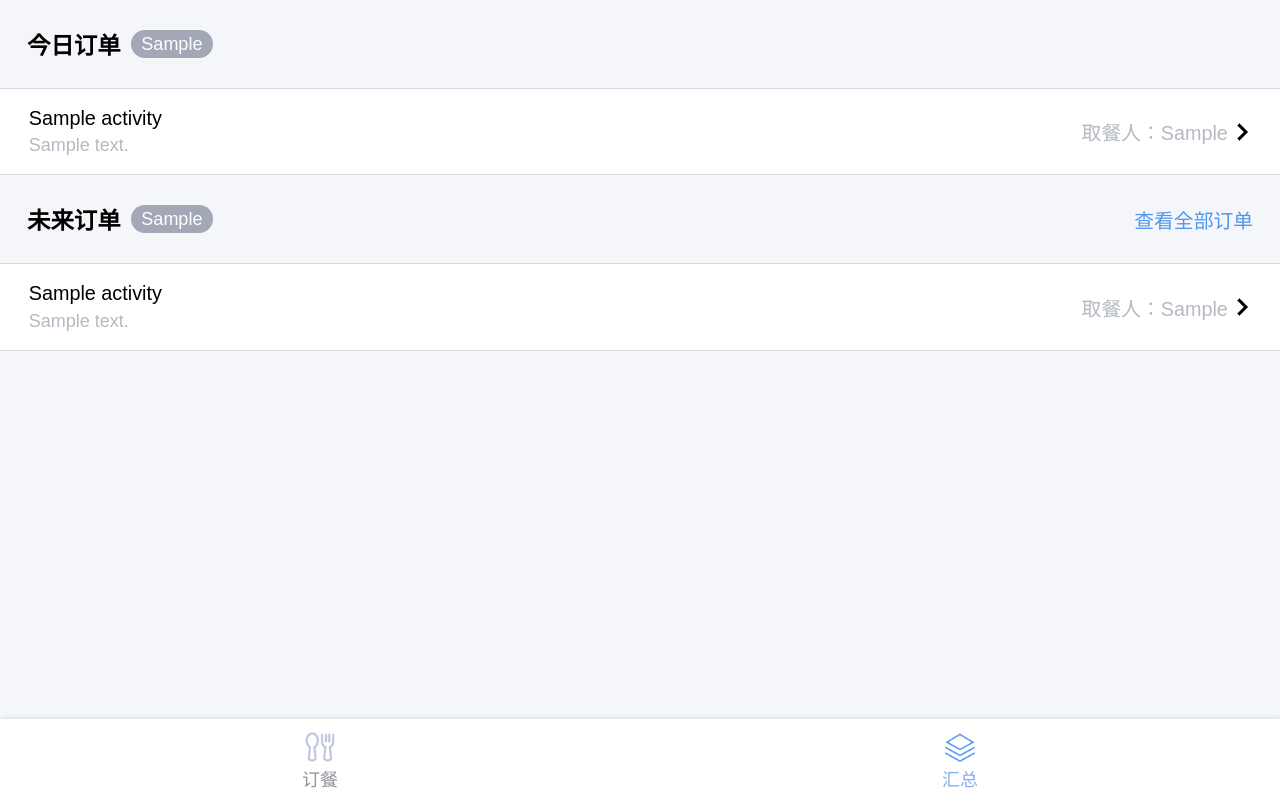
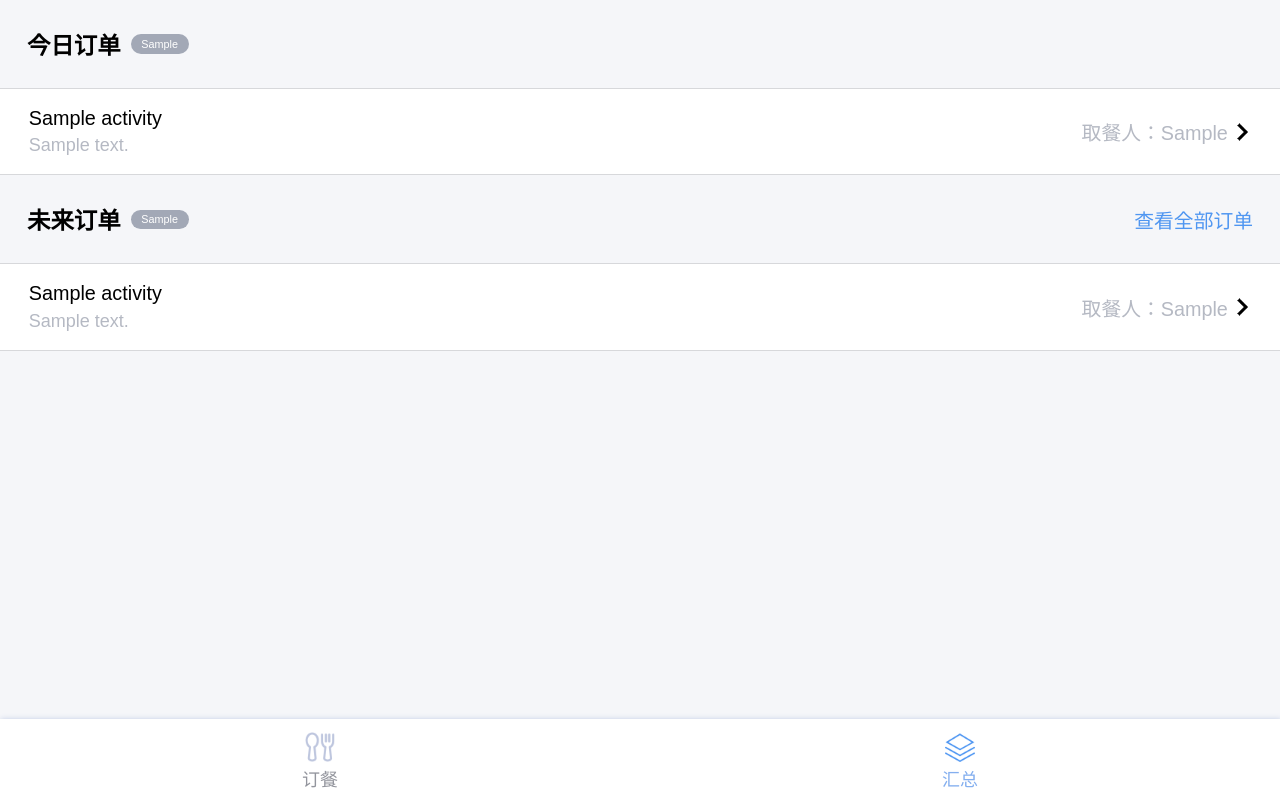
Before and after one commit to lgtian/OrderFoodAssistant, a Flask app: template templates/statistics.html in a window 1280 px wide. Run offline with Flask 2, Linux system fonts and the light colour scheme; the template is opened without the code that fills it: most values are stand-ins (such as "Sample title", 1, 10 or a date in 2020).

Commit message:
修改样式

```diff
--- a/static/statistics/statistics.css
+++ b/static/statistics/statistics.css
@@ -22,7 +22,7 @@ body {
 .view-statistics .activity-list-title .group_user {
     background-color: #A2A8B6;
     border-radius: 20px;
-    font-size: 1rem;
+    font-size: 0.6rem;
     font-weight: normal;
     padding: 0.2rem 0.6rem;
     color: #ffffff;
```
